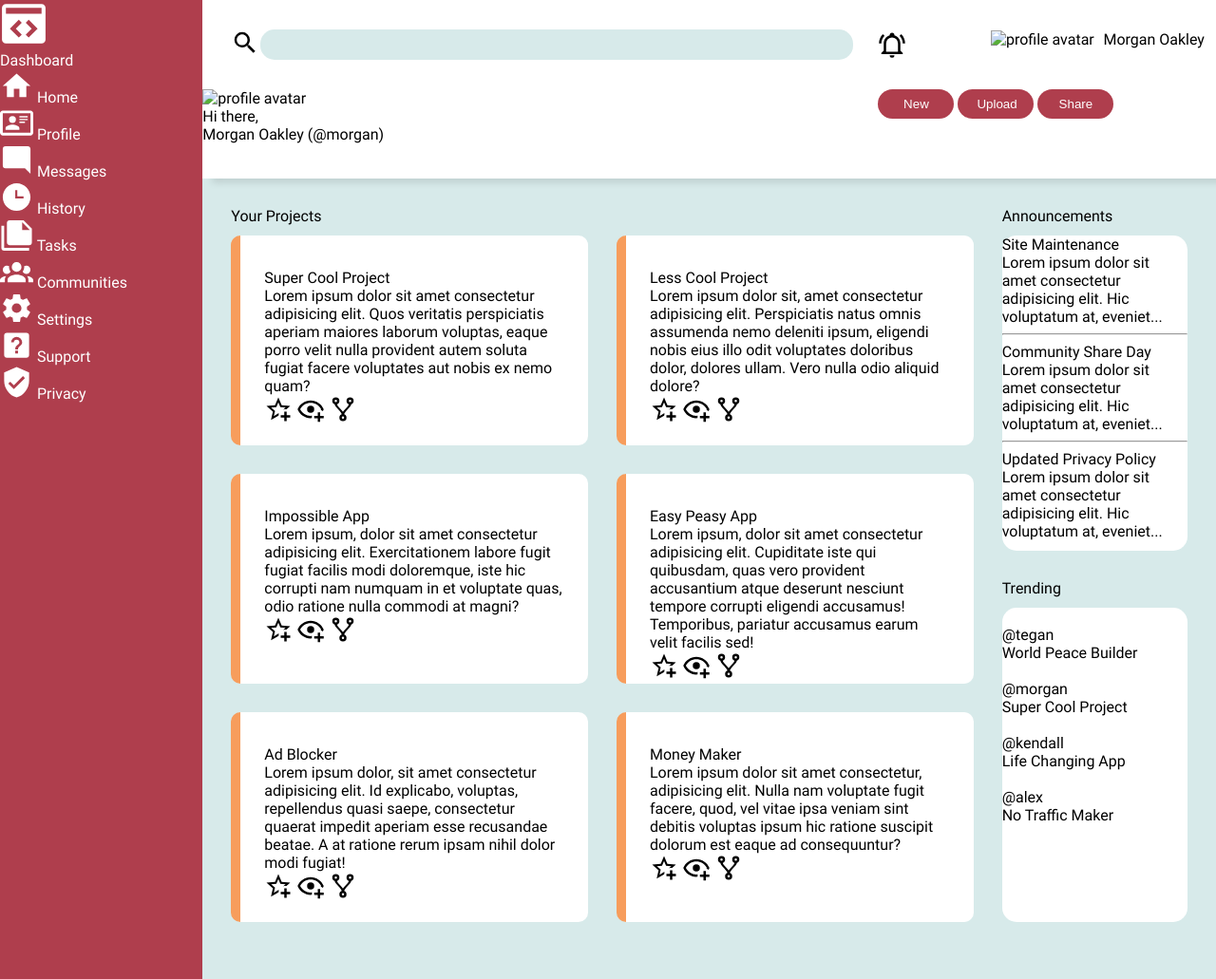
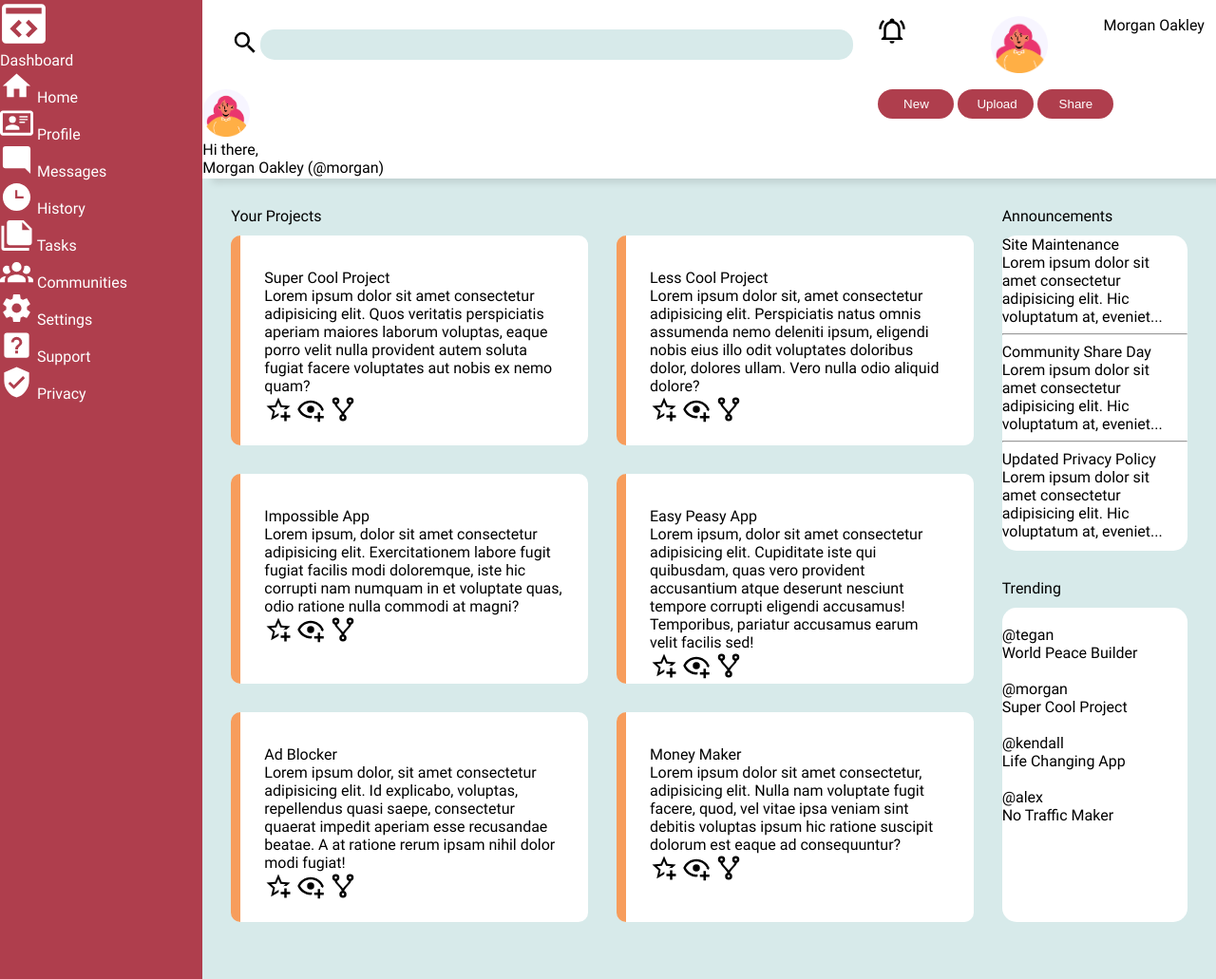
Before and after one commit to ya-hs/top-html-admin-dashboard, a plain HTML site: page index.html in a window 1280 px wide. Shown: the whole page at 95% size. Drawn offline with Linux system fonts and the light colour scheme.

Commit message:
:lipstick: Update styles

```diff
--- a/index.html
+++ b/index.html
@@ -24,11 +24,11 @@
                 <path
                     d="M10,21H14A2,2 0 0,1 12,23A2,2 0 0,1 10,21M21,19V20H3V19L5,17V11C5,7.9 7.03,5.17 10,4.29C10,4.19 10,4.1 10,4A2,2 0 0,1 12,2A2,2 0 0,1 14,4C14,4.1 14,4.19 14,4.29C16.97,5.17 19,7.9 19,11V17L21,19M17,11A5,5 0 0,0 12,6A5,5 0 0,0 7,11V18H17V11M19.75,3.19L18.33,4.61C20.04,6.3 21,8.6 21,11H23C23,8.07 21.84,5.25 19.75,3.19M1,11H3C3,8.6 3.96,6.3 5.67,4.61L4.25,3.19C2.16,5.25 1,8.07 1,11Z" />
             </svg>
-            <img src="" alt="profile avatar">
+            <img src="./Assets/avatars/66.png" alt="profile avatar">
             <span id="username-small">Morgan Oakley</span>
         </div>
         <div id="welcome-heading">
-            <img src="" alt="profile avatar">
+            <img src="./Assets/avatars/66.png" alt="profile avatar">
             <p id="hi-there">Hi there,</p>
             <h2 id="username-large">Morgan Oakley (@morgan)</h2>
         </div>
--- a/style.css
+++ b/style.css
@@ -284,6 +284,10 @@ header {
     height: 30px;
 }
 
+#profile-section img {
+    height: 60px;
+}
+
 .button {
     background-color: #af3e4d;
     color: white;
@@ -291,6 +295,10 @@ header {
     width: 80px;
     padding: 8px 20px;
     border-radius: 20px;
+}
+
+#welcome-heading img {
+    height: 50px;
 }
 
 /* #endregion ********************************************************************** */
```
